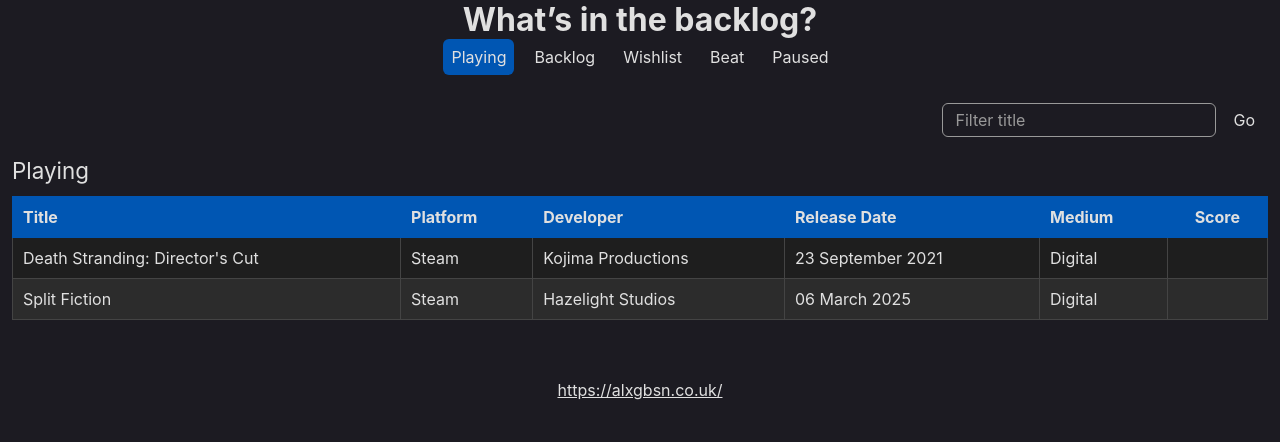
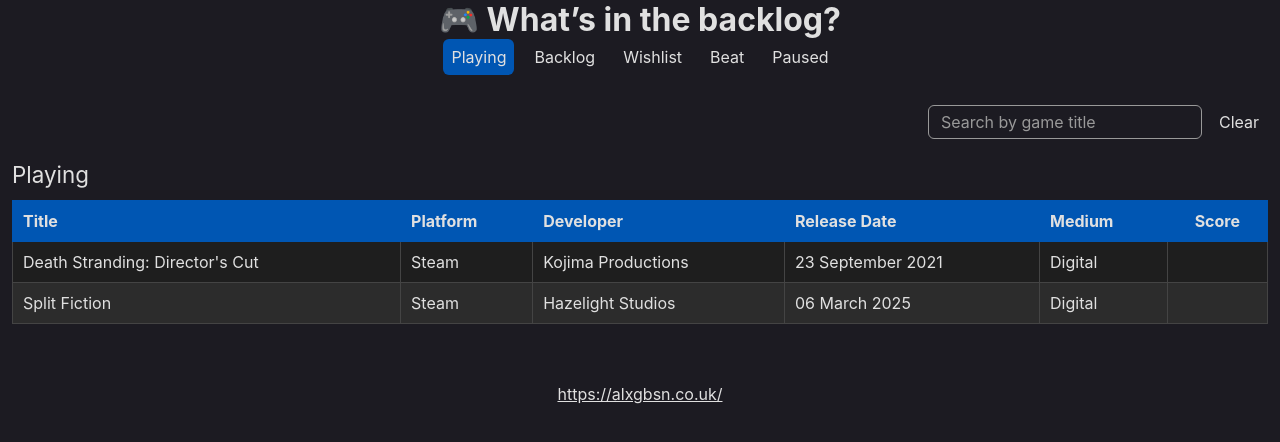
Before and after one commit to alexgibson/games, a React (Vite) app: page / in a window 1280 px wide. Shown: the top 442 px of the page. Built offline with nearby package versions, Linux system fonts and the light colour scheme.

Commit message:
Add clear button to search filter

```diff
--- a/src/css/styles.css
+++ b/src/css/styles.css
@@ -55,6 +55,10 @@ h1 {
   font-size: var(--font-size-main-heading);
   margin: var(--margin-lg) 0;
   text-align: center;
+}
+
+h1:before {
+  content: "🎮 ";
 }
 
 a:link,
@@ -245,6 +249,8 @@ form {
 
 form label {
   visibility: hidden;
+  display: inline-block;
+  width: 0;
 }
 
 form input[type="search"] {
@@ -254,7 +260,7 @@ form input[type="search"] {
   color: var(--color-body);
   font-family: var(--font-family);
   font-size: 1rem;
-  margin: 0 calc(var(--margin-xs) / 2);
+  margin-right: var(--margin-xs);
   padding: 6px 12px;
 }
 
@@ -263,21 +269,26 @@ form input[type="search"]::placeholder {
   opacity: 1;
 }
 
-form button[type="submit"] {
+form button {
   background: transparent;
   border-radius: 10px;
   border: 1px solid transparent;
   color: var(--color-body);
   font-family: var(--font-family);
   font-size: 1rem;
+  font-weight: normal;
   margin: 0;
-  padding: 6px 12px;
+  padding: 0.5rem;
   transition: all 0.1s ease-in-out;
 }
 
-form button[type="submit"]:hover,
-form button[type="submit"]:active,
-form button[type="submit"]:focus {
+form button:disabled {
+  cursor: default;
+}
+
+form button:not(:disabled):hover,
+form button:not(:disabled):active,
+form button:not(:disabled):focus {
   background: var(--color-highlight-gray);
   border: 1px solid var(--color-highlight-gray);
   cursor: pointer;
--- a/src/js/components/App.tsx
+++ b/src/js/components/App.tsx
@@ -8,10 +8,10 @@ import { useState } from "react";
 
 const App: React.FC = () => {
   const [selectedTab, setSelectedTab] = useState<string>("Playing");
-  const [searchValue, setSearchValue] = useState<string | null>();
+  const [searchValue, setSearchValue] = useState<string>("");
   const allGames: Game[] = sortByKey(Games, "title");
   const data: Game[] = filterByKey(allGames, "status", selectedTab);
-  const filteredData = filterByKey(data, "title", searchValue);
+  const filteredData: Game[] = filterByKey(data, "title", searchValue);
   const allStatus: Status[] = [
     "Playing",
     "Backlog",
@@ -47,9 +47,10 @@ const App: React.FC = () => {
         ))}
       </menu>
       <SearchBar
-        placeholder="Filter title"
+        placeholder="Search by game title"
         value={searchValue}
         onSearch={handleSearch}
+        onClear={() => setSearchValue("")}
         ariaControls={`${selectedTab}-Table`}
       />
       <div
--- a/src/js/components/SearchBar.tsx
+++ b/src/js/components/SearchBar.tsx
@@ -4,6 +4,7 @@ type SearchBarProps = React.HTMLAttributes<HTMLFormElement> & {
   placeholder: string;
   value: string;
   onSearch: React.FormEventHandler<HTMLFormElement>;
+  onClear: () => void;
   ariaControls: string;
 };
 
@@ -11,21 +12,30 @@ const SearchBar: React.FC<SearchBarProps> = ({
   placeholder,
   value,
   onSearch,
+  onClear,
   ariaControls,
 }) => {
+  const isDisabled = value ? false : true;
+
   return (
     <form onSubmit={onSearch}>
       <label htmlFor="search">Search</label>
       <input
+        key={value}
         id="search"
         type="search"
         name="search"
-        defaultValue={value ?? ""}
+        defaultValue={value}
         placeholder={placeholder}
         aria-controls={ariaControls}
       />
-      <button name="submit" type="submit">
-        Go
+      <button
+        name="clear"
+        type="button"
+        disabled={isDisabled}
+        onClick={onClear}
+      >
+        Clear
       </button>
     </form>
   );
--- a/src/js/utils.ts
+++ b/src/js/utils.ts
@@ -41,7 +41,6 @@ export function filterByKey<T, K extends keyof T>(
   value: string | number,
 ): T[] {
   if (!value) {
-    console.log("returning");
     return array;
   }
 
```
Also changed, not shown: 1 other file (tests, documents, lock files or other folders).
